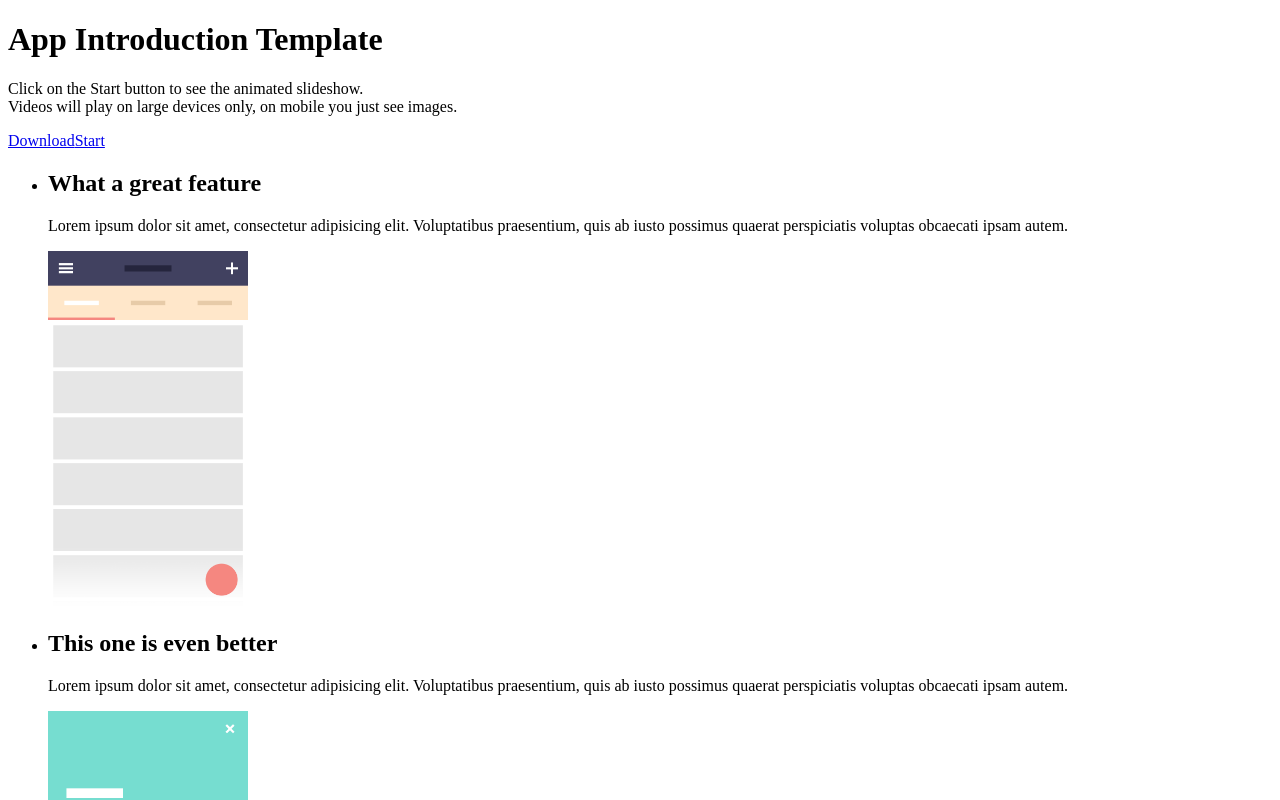
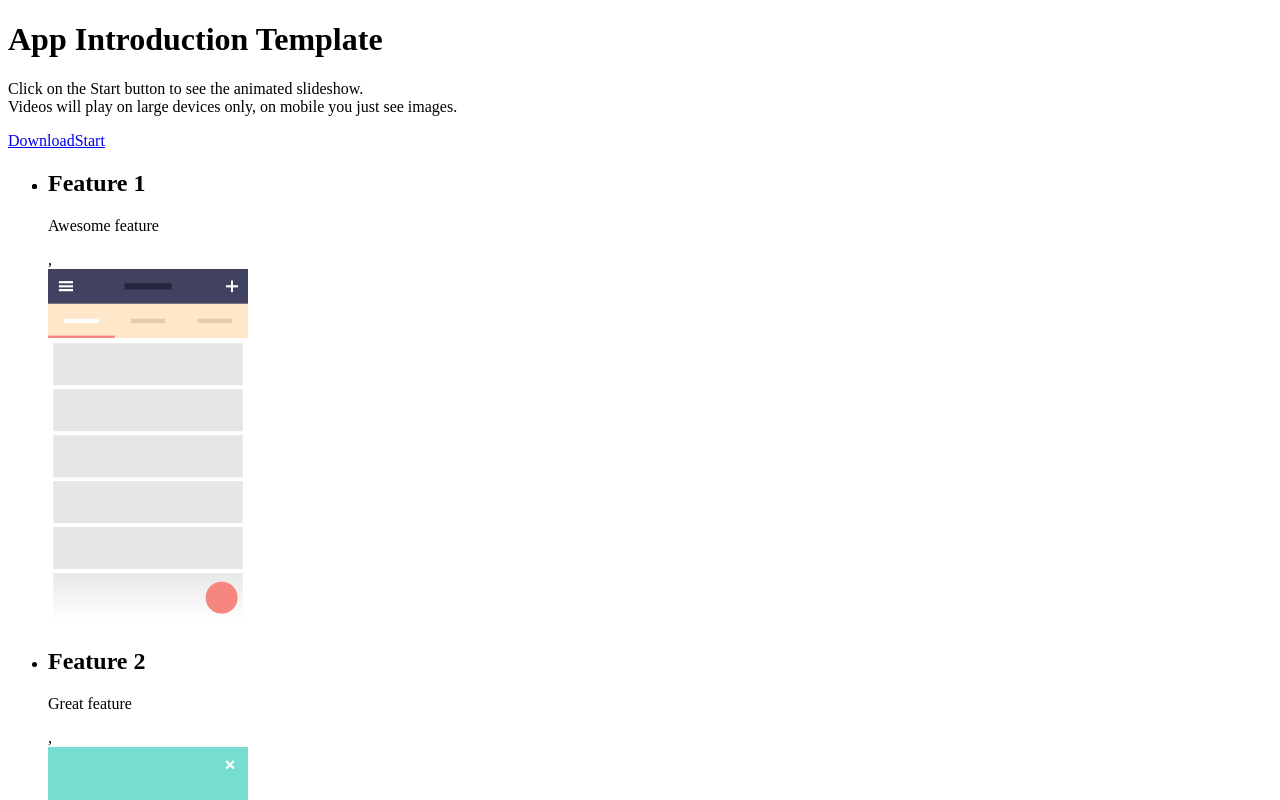
Before and after one commit to GroceriStar/onboarding-features, a React (Create React App) app: page / in a window 1280 px wide. Shown: the top 800 px of the page. Built offline with nearby package versions, Linux system fonts and the light colour scheme.

Commit message:
added feature array to a new file

```diff
--- /dev/null
+++ b/src/components/StoreFeatures.js
@@ -0,0 +1,45 @@
+import React, {Component} from 'react';
+import Feature from './Feature';
+import FeatureImage from './FeatureImage';
+import screen01 from '../assets/images/screen01.png';
+import screen02 from '../assets/images/screen02.png';
+import screen03 from '../assets/images/screen03.png';
+
+let features = [];
+let data = [];
+
+class StoreFeatures extends Component {
+
+    setData() {
+        data.push('Feature 1', 'Awesome feature', screen01, 'Feature 2', 'Great feature', screen02, 'Feature 3', 'Check this out', screen03);
+    }
+
+    printData() {
+
+        this.setData();
+
+        var i = 0;
+
+        while (i + 3 <= data.length) {
+            features.push(<li><Feature name={data[i]}  description={data[i + 1] }/>, <FeatureImage imageSrc={data[i + 2]} /></li>);
+
+            i += 3;
+        }
+
+        return features;
+    }
+
+    render() {
+        return (
+                <ul>
+                    <li>
+                        <div id='main-container'>{this.printData()}</div>
+                    </li>
+                </ul>
+                )
+                ;
+    }
+}
+;
+
+export default StoreFeatures;
--- a/src/components/Template.js
+++ b/src/components/Template.js
@@ -1,58 +1,34 @@
 import React, { Component } from 'react';
-import Feature from './Feature';
-import FeatureImage from './FeatureImage';
-import screen01 from '../assets/images/screen01.png';
-import screen02 from '../assets/images/screen02.png';
-import screen03 from '../assets/images/screen03.png';
+import StoreFeatures from './StoreFeatures';
 
         class Template extends Component {
 
-            getData(name, description, image, imageAlt) {
-                let data = [];
-
-                if(image === 'x') { //if x is passed as image
-                    data.push(<Feature name={name} description={description}/>); //add feature name, and description only
-                    return data;
-                }
-
-                else if (name === 'x' && description === 'x') { //if x is passed as name, and description
-                    data.push(<FeatureImage imageSrc={image} alt={imageAlt} />); //add feature image only
-                    return data;
-                }
-
-                //otherwise add everything together
-                data.push(<Feature  name={name} description={description}/>, <FeatureImage imageSrc={image} alt={imageAlt} />);
-
-                return data;
-            }
-
         render() {
         return (
-<main class="cd-main-content">
+<main className="cd-main-content">
     <div className="cd-product-intro">
         <h1>App Introduction Template</h1>
         <p>Click on the Start button to see the animated slideshow.<br />Videos will play on large devices only, on mobile you just see images.</p>
         <div className="cd-triggers">
-            <a href="http://codyhouse.co/?p=384" class="btn">Download</a>
-            <a href="#cd-product-tour" class="btn salmon" data-type="cd-tour">Start</a>
+            <a href="http://codyhouse.co/?p=384" className="btn">Download</a>
+            <a href="#cd-product-tour" className="btn salmon" data-type="cd-tour">Start</a>
         </div>
     </div>
 
     <div id="cd-product-tour">
+
+    <StoreFeatures />
+
         <ul>
             <li className="cd-single-item cd-active">
                 <div className="cd-caption">
 
-         <div>
-            {this.getData("What a great feature", "Lorem ipsum dolor sit amet, consectetur adipisicing elit. Voluptatibus praesentium, \n\
-                    quis ab iusto possimus quaerat perspiciatis voluptas obcaecati ipsam autem.", 'x', 'x')}
-        </div>
                 </div>
 
                 <div className="cd-image-container">
                     <div>
                     <div className="cd-image-wrapper">
-                    <div>{this.getData('x', 'x', screen01, 'Screen Preview 1')}</div>
+
                     </div>
                     </div>
                 </div>
@@ -61,8 +37,7 @@ import screen03 from '../assets/images/screen03.png';
                 <div className="cd-caption">
 
         <div>
-        {this.getData("This one is even better", "Lorem ipsum dolor sit amet, consectetur adipisicing elit. Voluptatibus praesentium, \n\
-                quis ab iusto possimus quaerat perspiciatis voluptas obcaecati ipsam autem.", 'x', 'x')}
+
         </div>
                 </div>
 
@@ -71,7 +46,7 @@ import screen03 from '../assets/images/screen03.png';
                         <div className="cd-phone-frame"></div>
                         <div className="cd-image-wrapper">
                         <div>
-                            {this.getData('x', 'x', screen02, 'Screen Preview 2')}
+
                         </div>
                         </div>
                     </div>
@@ -81,8 +56,7 @@ import screen03 from '../assets/images/screen03.png';
                 <div className="cd-caption">
 
         <div>
-            {this.getData('Feature number 3', 'Lorem ipsum dolor sit amet, consectetur adipisicing elit. Voluptatibus praesentium, \n\
-                quis ab iusto possimus quaerat perspiciatis voluptas obcaecati ipsam autem.', 'x', 'x')}
+
         </div>
 
                 </div>
@@ -91,7 +65,7 @@ import screen03 from '../assets/images/screen03.png';
                         <div className="cd-phone-frame"></div>
                         <div className="cd-image-wrapper">
                         <div>
-                            {this.getData('x', 'x', screen03, 'Screen Preview 3')}
+
                         </div>
                         </div>
                     </div>
```
